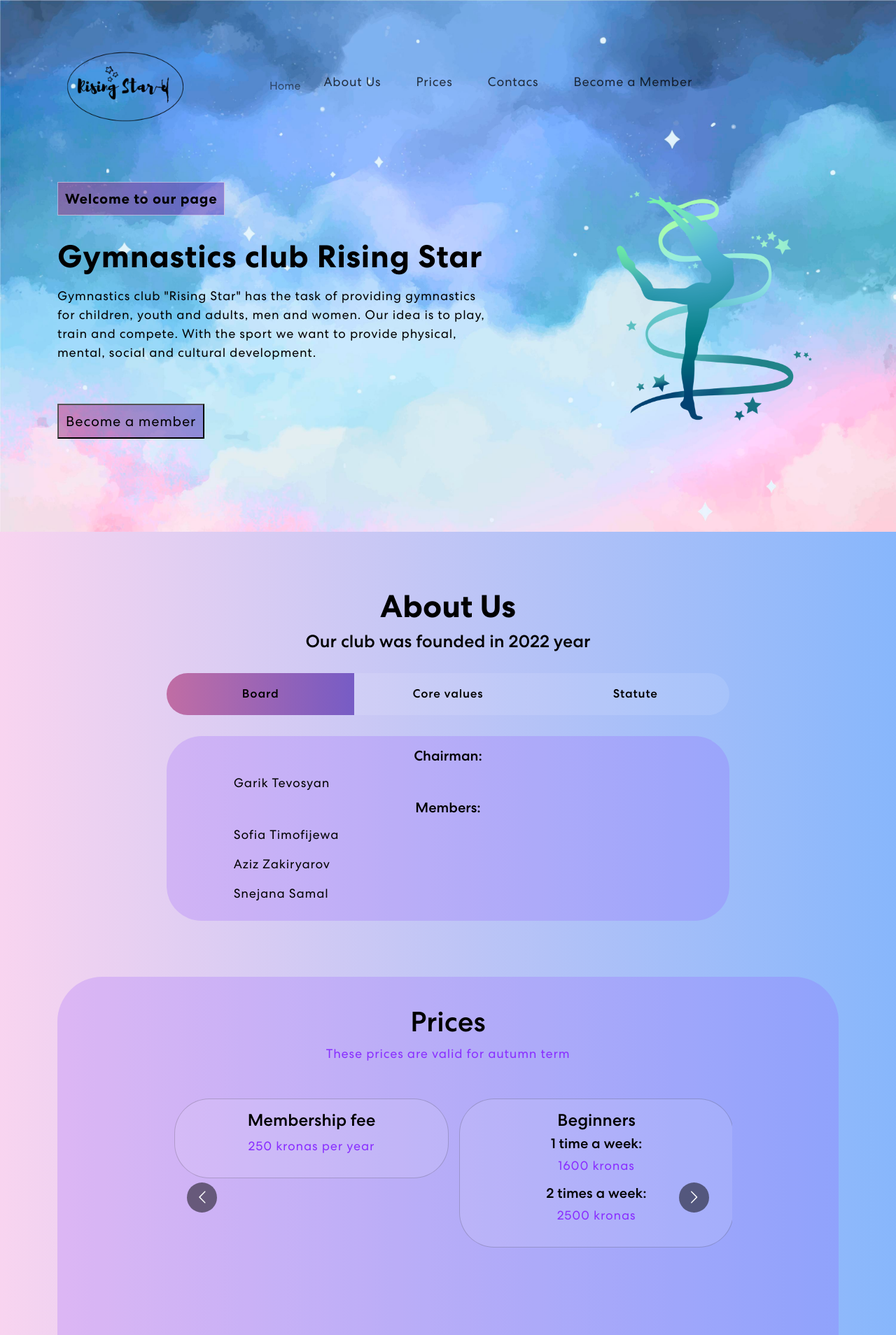
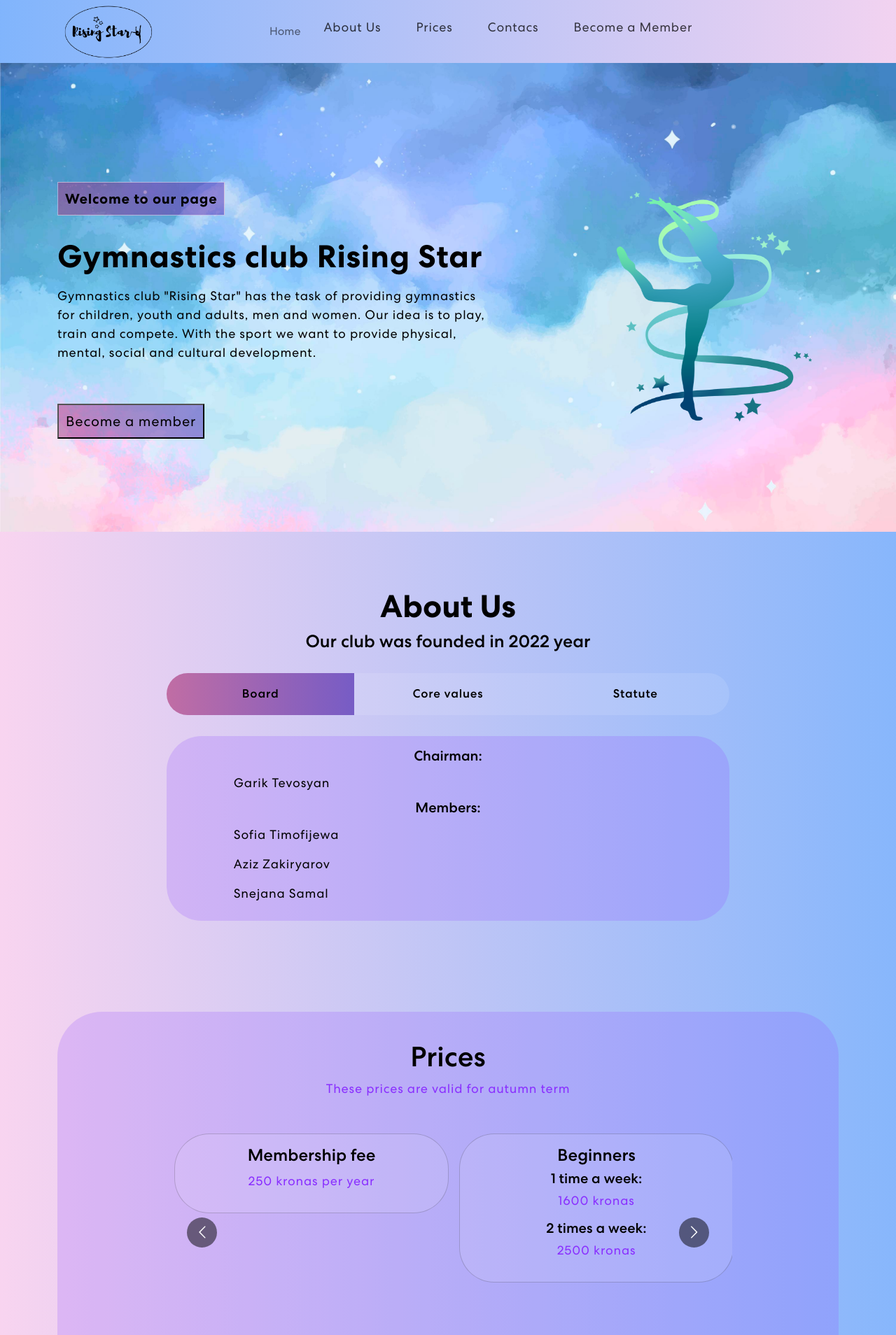
Before and after one commit to valeribeizer/rising_star, a React (Create React App) app: page / in a window 1280 px wide. Shown: the top 1908 px of the page at 70% size. Built offline with nearby package versions, Linux system fonts and the light colour scheme.

Commit message:
fixing  navbar

```diff
--- a/src/App.css
+++ b/src/App.css
@@ -52,8 +52,8 @@ h6 {
 }
 
 img {
-  width: 200px;
-  height: 200px;
+  width: 150px;
+  height: 150px;
   position: relative;
 }
 
@@ -99,17 +99,20 @@ img {
 /* NavBar  CSS  */
 nav.navbar {
   padding: 18px 0;
-  position: absolute;
+  position: fixed;
   width: 100%;
   top: 0;
   z-index: 9999;
   transition: 0.32 ease-in-out;
+  background: linear-gradient(90.21deg, #7ab3fd -5.91%,   #ffd6ef 111.58%);
+  height: 90px;
+
 }
 
-nav.navbar.scrolled {
-  padding: 0px 0;
-  background-color: #85fbff;
-}
+/* nav.navbar.scrolled {
+  margin-bottom: 100px;
+  background: #85fbff;
+} */
 
 nav.navbar a.navbar-brand {
   width: 25%;
@@ -525,7 +528,7 @@ nav.navbar .navbar-toggler[aria-expanded="true"] .navbar-toggler-icon {
   border-radius: 64px;
   text-align: center;
   padding: 40px 50px;
-  margin-top: 0px;
+  margin-top: 50px;
 }
 .prices h2 {
 	font-size: 45px;
```
